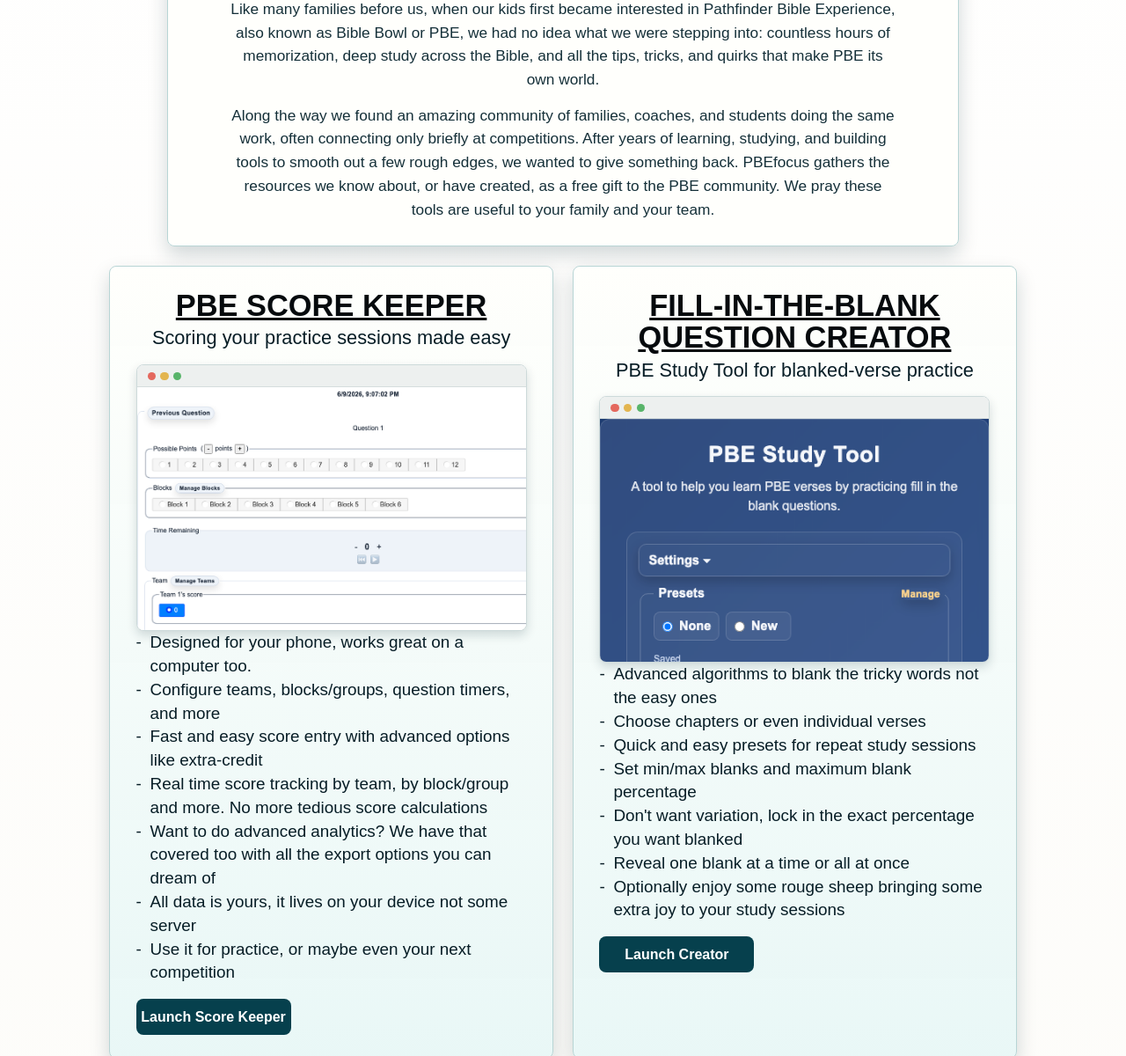
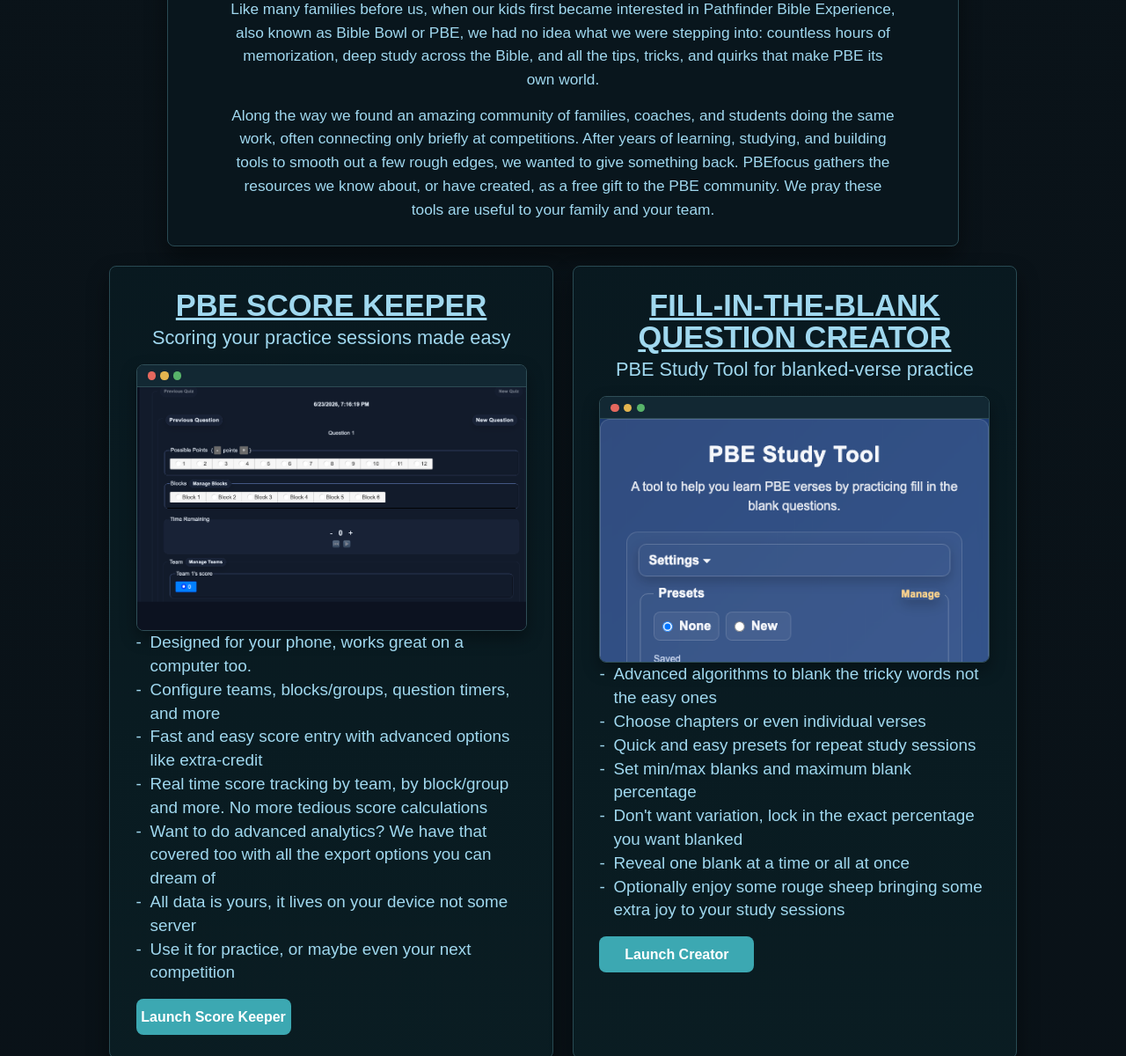
Before and after one commit to antgiant/pbefocus.com, a website: page index.html in a window 1280 px wide. Shown: the part 424-1624 px from the top of the page at 88% size. Drawn offline with Linux system fonts and the dark colour scheme.

Commit message:
Add automatic dark mode theme based on system preference
- Add dark mode CSS via prefers-color-scheme media query
- Swap logo to inverted dark variant using picture/source element
- Add dark mode Score Keeper screenshot with automatic swap

```diff
--- a/index.html
+++ b/index.html
@@ -17,7 +17,10 @@
     <header class="site-header">
       <div class="header-inner">
         <a class="brand" href="/" aria-label="PBEfocus.com home">
+          <picture>
+            <source srcset="assets/pbefocus-logo-dark.png" media="(prefers-color-scheme: dark)">
             <img src="assets/pbefocus-logo.png" alt="PBEfocus.com">
+          </picture>
         </a>
         <nav class="primary-nav" aria-label="Primary navigation">
           <a class="active" href="/">Home</a>
@@ -63,11 +66,14 @@
               <span></span><span></span><span></span>
             </div>
             <a href="https://pbe-scores.wooleys.us">
+            <picture>
+              <source srcset="assets/score-keeper-screenshot-dark.png" media="(prefers-color-scheme: dark)">
               <img
                 class="tool-screenshot score-screenshot"
                 src="assets/score-keeper-screenshot.png"
                 alt="PBE Score Keeper live interface showing question scoring controls."
               >
+            </picture>
             </a>
           </div>
           <ul class="feature-list">
--- a/styles.css
+++ b/styles.css
@@ -9,6 +9,7 @@
   --line: #b8d5d5;
   --shadow: 0 10px 22px rgba(6, 40, 49, 0.18);
   --soft-shadow: 0 5px 12px rgba(6, 40, 49, 0.16);
+  color-scheme: light dark;
 }
 
 * {
@@ -412,6 +413,105 @@ h2 span {
   margin: 0;
 }
 
+@media (prefers-color-scheme: dark) {
+  :root {
+    --ink: #a0d8ef;
+    --navy: #2e7f91;
+    --teal: #63c7cf;
+    --teal-dark: #3ca8b2;
+    --teal-soft: #0f2b34;
+    --teal-wash: #0b2129;
+    --paper: #091117;
+    --line: #294a53;
+    --shadow: 0 12px 24px rgba(0, 0, 0, 0.45);
+    --soft-shadow: 0 8px 18px rgba(0, 0, 0, 0.36);
+  }
+
+  html {
+    background: #060c10;
+  }
+
+  body {
+    background: linear-gradient(180deg, #0a1319 0%, #091117 100%);
+  }
+
+  .site-header {
+    background: rgba(7, 16, 22, 0.94);
+    border-bottom: 1px solid rgba(99, 199, 207, 0.2);
+  }
+
+  .primary-nav a:hover,
+  .primary-nav a:focus-visible,
+  .primary-nav .active {
+    background: #17343e;
+  }
+
+  .hero {
+    background: #0f2a33;
+  }
+
+  .hero-overlay {
+    background:
+      linear-gradient(90deg, rgba(8, 28, 36, 0.84), rgba(8, 28, 36, 0.7) 52%, rgba(8, 28, 36, 0.5)),
+      linear-gradient(180deg, rgba(0, 0, 0, 0.22), rgba(0, 0, 0, 0.38));
+  }
+
+  .mission-statement {
+    border: 1px solid var(--line);
+    background: rgba(9, 23, 30, 0.94);
+  }
+
+  .mission-statement h1,
+  h1,
+  h2 {
+    color: #a0d8ef;
+  }
+
+  .mission-statement p,
+  h1 + p,
+  h2 + p {
+    color: #a0d8ef;
+  }
+
+  .feature-card {
+    border: 1px solid var(--line);
+    background: linear-gradient(180deg, rgba(9, 25, 32, 0.96), rgba(10, 29, 35, 0.95));
+  }
+
+  .resources-card {
+    background: rgba(10, 27, 33, 0.97);
+  }
+
+  .ui-window {
+    border: 1px solid #2f4e57;
+    background: #0d1f28;
+  }
+
+  .screenshot-window,
+  .resource-logo {
+    background: #0a1921;
+  }
+
+  .window-bar {
+    background: #122833;
+    border-bottom: 1px solid #2d4b54;
+  }
+
+  .resource-list span:not(.resource-logo),
+  .site-footer {
+    color: #a0d8ef;
+  }
+
+  .site-footer {
+    border-top: 1px solid #29454e;
+  }
+
+  .launch-link:hover,
+  .launch-link:focus-visible {
+    outline: 3px solid rgba(99, 199, 207, 0.32);
+  }
+}
+
 @media (max-width: 940px) {
   .header-inner {
     align-items: flex-start;
```
Also changed, not shown: assets/pbefocus-logo-dark.png (added), assets/score-keeper-screenshot-dark.png (added). Lines whose indentation alone changed are shown as unchanged.
